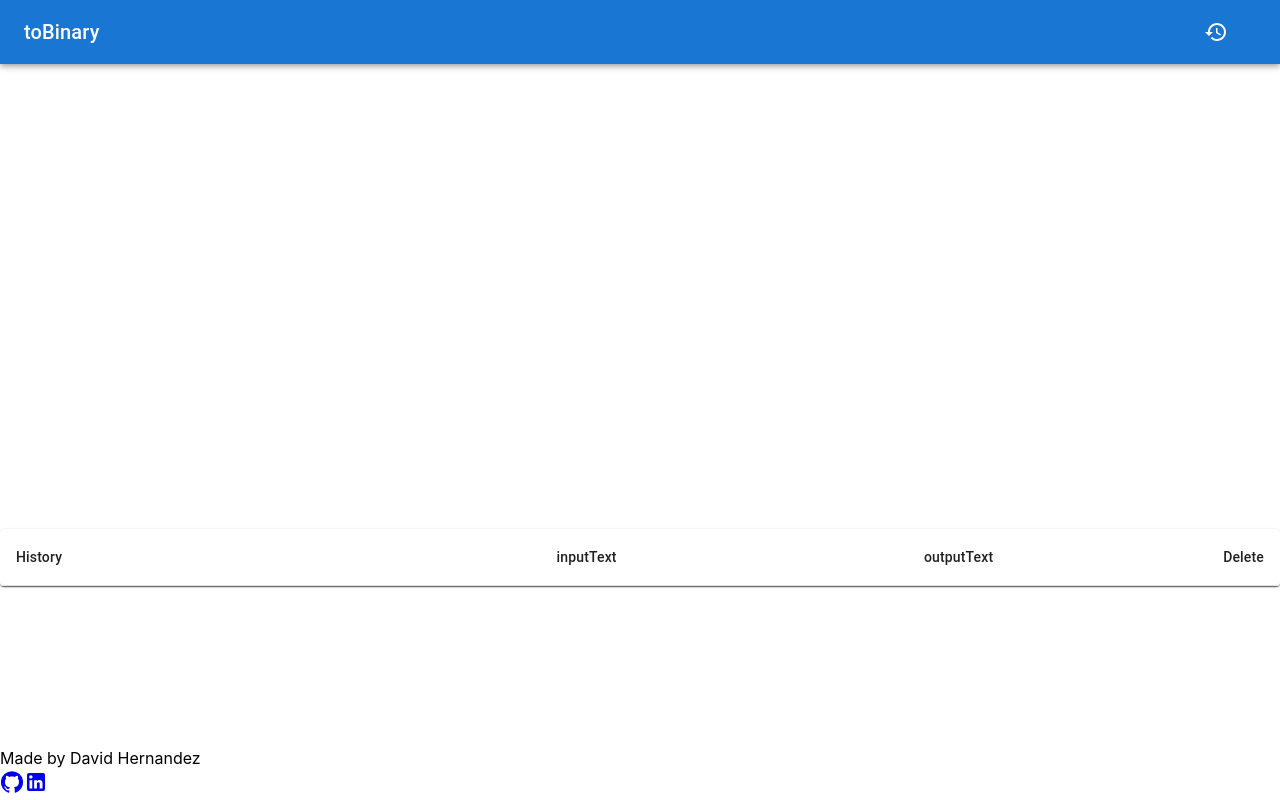
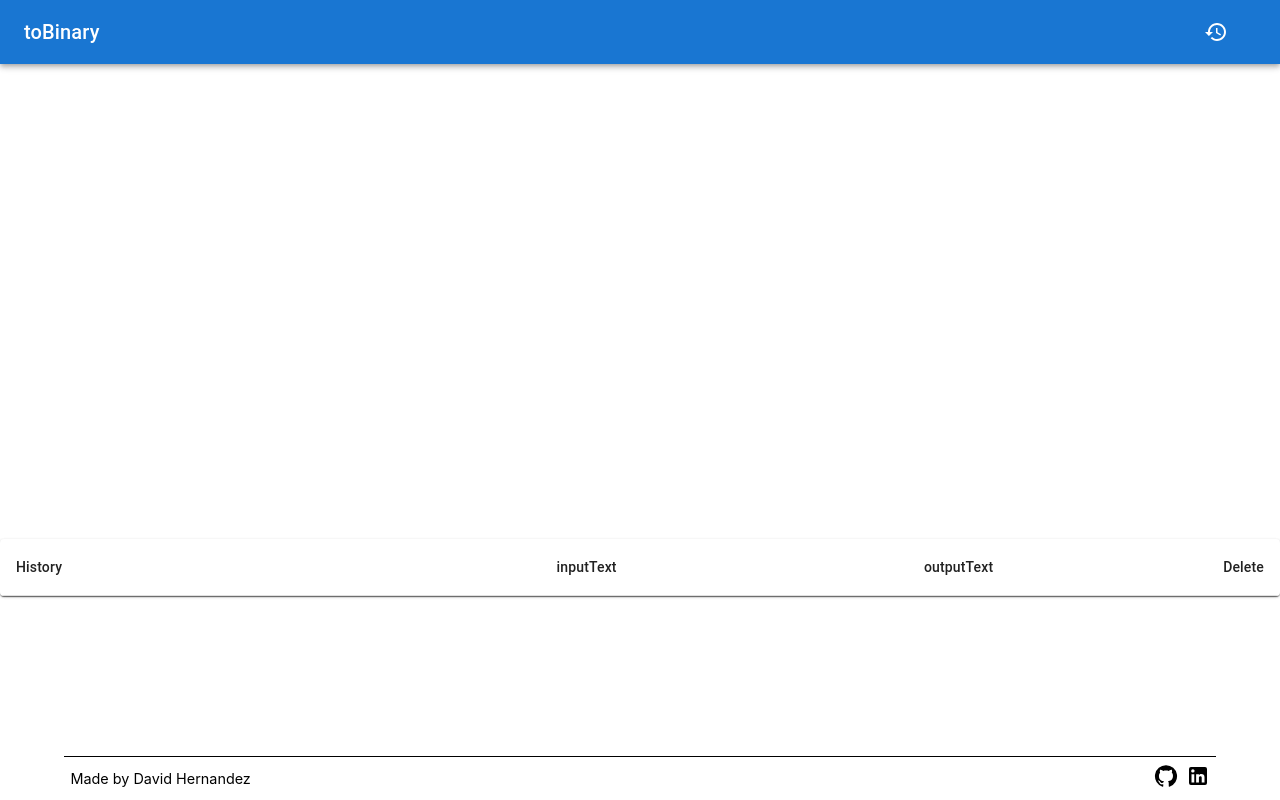
Before and after one commit to Vsjee/textToBinary, a React (Vite) app: page /history in a window 1280 px wide. Built offline with nearby package versions, Linux system fonts and the light colour scheme; the HTML template or start-up script is replaced by a standard one.

Commit message:
style footer

```diff
--- a/src/components/footer/FooterWrapper.css.ts
+++ b/src/components/footer/FooterWrapper.css.ts
@@ -2,6 +2,31 @@ import styled from 'styled-components';
 
 const FooterWrapper = styled.footer`
   margin-top: auto;
+  width: 90%;
+  margin: 0 auto;
+  display: flex;
+  justify-content: space-between;
+  align-items: center;
+  padding: 0.4rem;
+  border-top: 1px solid black;
+
+  .info {
+    font-size: 0.9rem;
+  }
+
+  .links {
+    display: inline-flex;
+    gap: 0.5rem;
+
+    a {
+      color: #000;
+      transition: 0.3s ease-in-out;
+
+      &:hover {
+        color: rgb(37, 150, 190);
+      }
+    }
+  }
 `;
 
 export default FooterWrapper;
```
